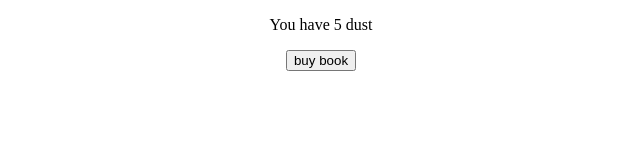
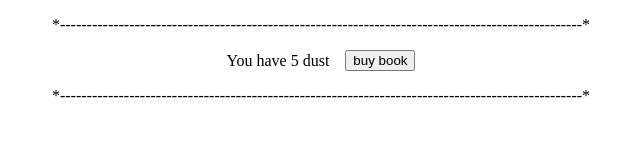
Before and after one commit to FloNumbers/Arcanium, a website: page index.html in a window 1280 px wide. Shown: the whole page, without its empty margins (319-959 px from the left). Drawn offline with Linux system fonts and the light colour scheme.

Commit message:
added start of styling

```diff
--- a/index.html
+++ b/index.html
@@ -7,11 +7,17 @@
     <title>Arcanium</title>
 </head>
 <body>
+    <p class="menuBarTop">*--------------------------------------------------------------------------------------------------*</p>
     <div class="menuBar">
-        <p id='counter'>You have 0 dust</p>
-        <p id="books"></p>
-        <button type="button" id='bookbuy'>buy book</button>
+        <div class="counters">
+            <p id='counter'>You have 0 dust</p>
+            <p id="books"></p>
+        </div>
+        <div class="button1"`>
+            <button type="button" id='bookbuy'>buy book</button>
+        </div>
     </div>
+    <p class="menuBarBottom">*--------------------------------------------------------------------------------------------------*</p>
     <script src="dist/script.js"></script>
 </body>
 </html>
--- a/style.css
+++ b/style.css
@@ -1,3 +1,21 @@
 .menuBar {
+    display: flex;
+    align-items: center;
+    justify-content: center;
+}
+
+.menuBarTop {
     text-align: center;
 }
+
+.menuBarBottom {
+    text-align: center;
+}
+
+.counters {
+    margin-right: 1em;
+}
+
+.counters p {
+    margin: 0em;
+}
```
